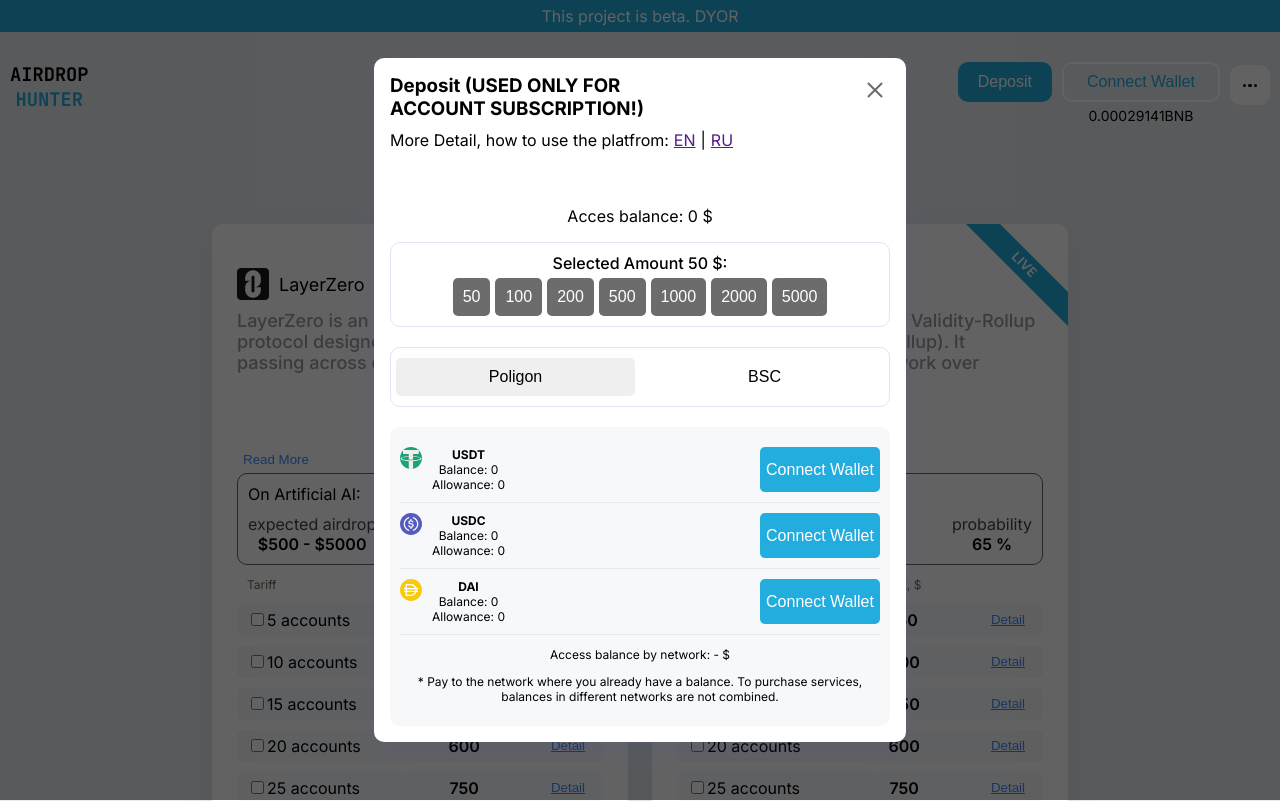
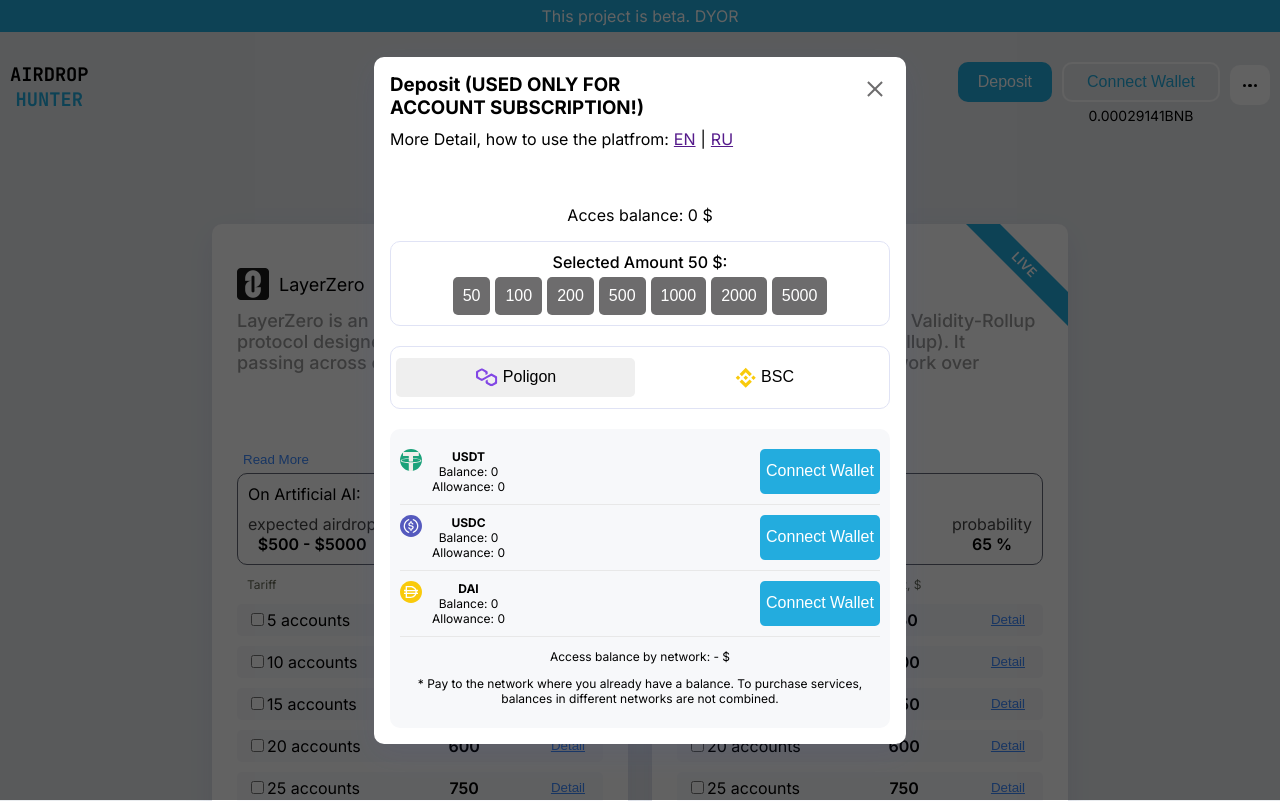
Before and after one commit to SoulDock/Airdrop-Hunter, a React (Create React App) app in the folder airdrop-hunter/: page / in a window 1280 px wide. Both pictures are taken after a click on the button "Deposit". Built offline with nearby package versions, Linux system fonts and the light colour scheme.

Commit message:
Deposit's modal icons for net buttons

```diff
--- a/airdrop-hunter/src/components/DepositModal.jsx
+++ b/airdrop-hunter/src/components/DepositModal.jsx
@@ -4,6 +4,8 @@
 import usdtIcon from '../localimg/usdt.svg'
 import usdcIcon from '../localimg/usdc.svg'
 import daiIcon from '../localimg/dai.svg'
+import bscIcon from '../localimg/bsc.svg'
+import poligonIcon from '../localimg/poligon.svg'
 export default function DepositModal({open, onClose}) {
     const [isPoligon, setPoligon] = useState(true)
     const [isBsc, setBsc] = useState(false)
@@ -50,12 +52,16 @@
                         className={style.net_button}
                         onClick={()=>{setPoligon(true);setBsc(false)}}
                         style={isPoligon?{backgroundColor:"#EFEFEF"}:{backgroundColor:"transparent"}}
-                        >Poligon</button>
+                        >
+                        <img src={poligonIcon} alt="" />
+                        Poligon</button>
                         <button
                         className={style.net_button}
                         onClick={()=>{setBsc(true);setPoligon(false)}}
                         style={isBsc?{backgroundColor:"#EFEFEF"}:{backgroundColor:"transparent"}}
-                        >BSC</button>
+                        >
+                        <img src={bscIcon} alt="" />
+                        BSC</button>
                     </div>
                 </div>
                 <div className={style.connect_wallet}>
--- a/airdrop-hunter/src/components/componentsStyles/popUp.module.css
+++ b/airdrop-hunter/src/components/componentsStyles/popUp.module.css
@@ -251,6 +251,11 @@
     font-size: 16px;
     width: 50%;
     padding: 10px 0;
+    display: flex;
+    align-items: center;
+    justify-content: center;
+    gap: 5px;
+    cursor: pointer;
 }
 .amout_btn_wrapper{
     display: flex;
```
